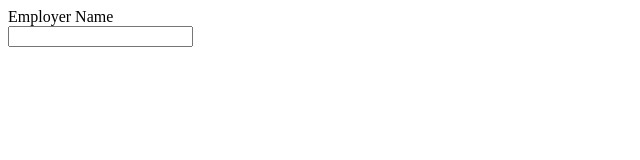
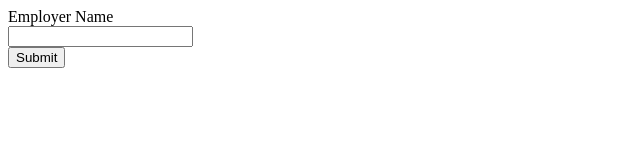
Before and after one commit to anubhav756/duck-app, a React (Create React App) app: page / in a window 1280 px wide. Shown: the top 160 px of the page, without its empty margins (0-640 px from the left). Built offline with nearby package versions, Linux system fonts and the light colour scheme; the HTML template or start-up script is replaced by a standard one.

Commit message:
print submitted values

```diff
--- a/src/App.js
+++ b/src/App.js
@@ -25,13 +25,15 @@ class App extends Component {
 
         this.handleEmployerChange = this.handleEmployerChange.bind(this);
         this.handleEmployerSelect = this.handleEmployerSelect.bind(this);
+        this.handleSubmit = this.handleSubmit.bind(this);
     }
     handleEmployerChange(employerName) {
         this.setState({
             employer: {
                 value: -1,
                 label: employerName
-      }
+            },
+            isSubmitted: false,
         });
         this.setState({ isFetching: true });
         setTimeout(() => this.setState({ isFetching: false }), 1000);
@@ -39,11 +41,15 @@ class App extends Component {
     handleEmployerSelect(employer) {
         this.setState({ employer });
     }
+    handleSubmit() {
+        this.setState({ isSubmitted: true });
+    }
     render() {
         const {
             employer,
             isFetching,
-      options
+            options,
+            isSubmitted,
         } = this.state;
 
         return (
@@ -56,6 +62,10 @@ class App extends Component {
                     onSelect={this.handleEmployerSelect}
                     isOpen
                 />
+                <br />
+                <button onClick={this.handleSubmit}>Submit</button>
+                <br />
+                {isSubmitted && `Submitted: ${JSON.stringify(employer)}`}
             </div>
         );
     }
--- a/src/components/common/EmployerName/EmployerName.jsx
+++ b/src/components/common/EmployerName/EmployerName.jsx
@@ -49,9 +49,7 @@ class EmployerName extends Component {
             valueKey,
             labelKey,
         } = this.props;
-        const {
-            isOpen,
-        } = this.state;
+        const { isOpen } = this.state;
 
         return (
             <div id="employer-name">
```
Lines whose indentation alone changed are shown as unchanged.
